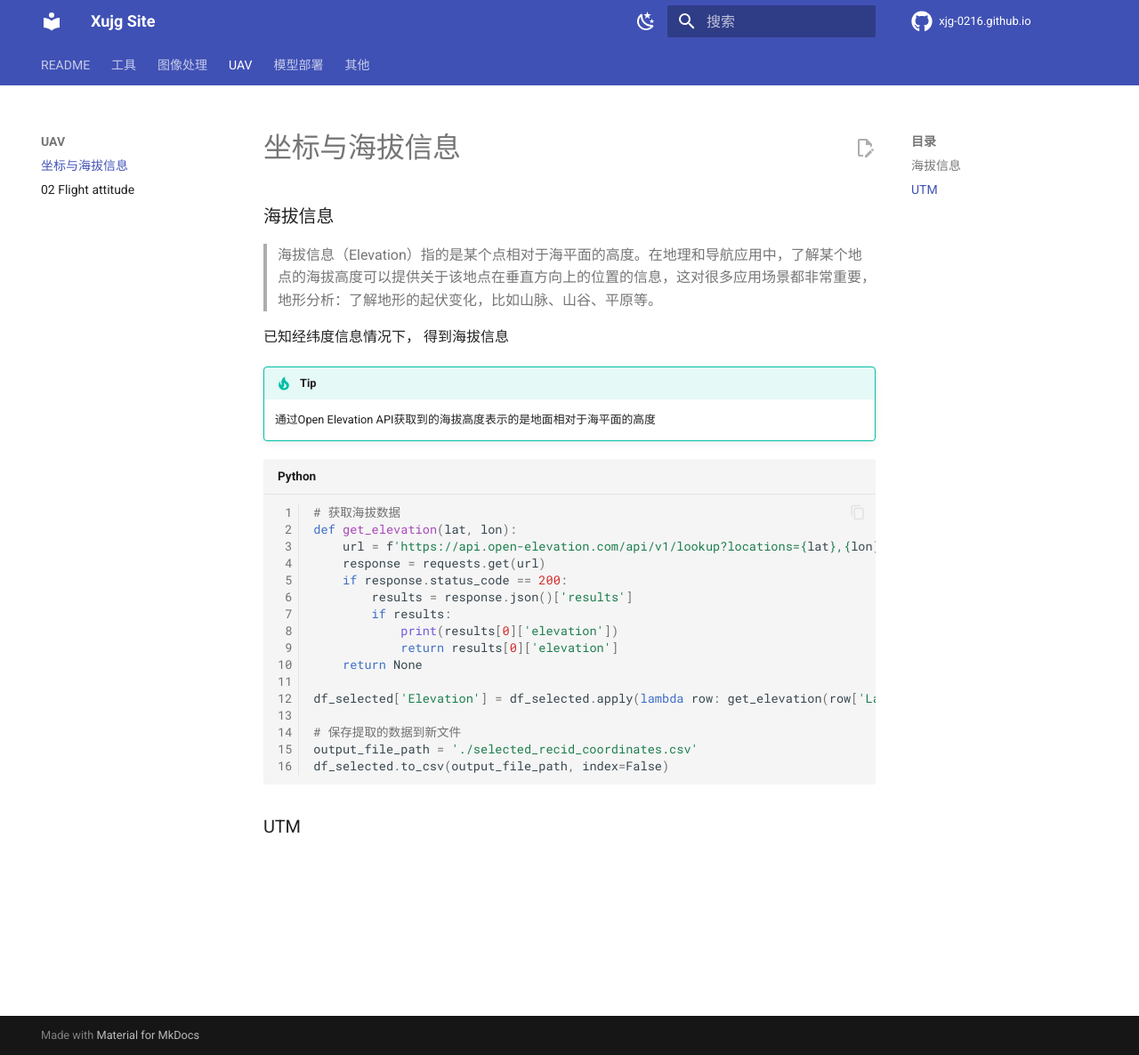
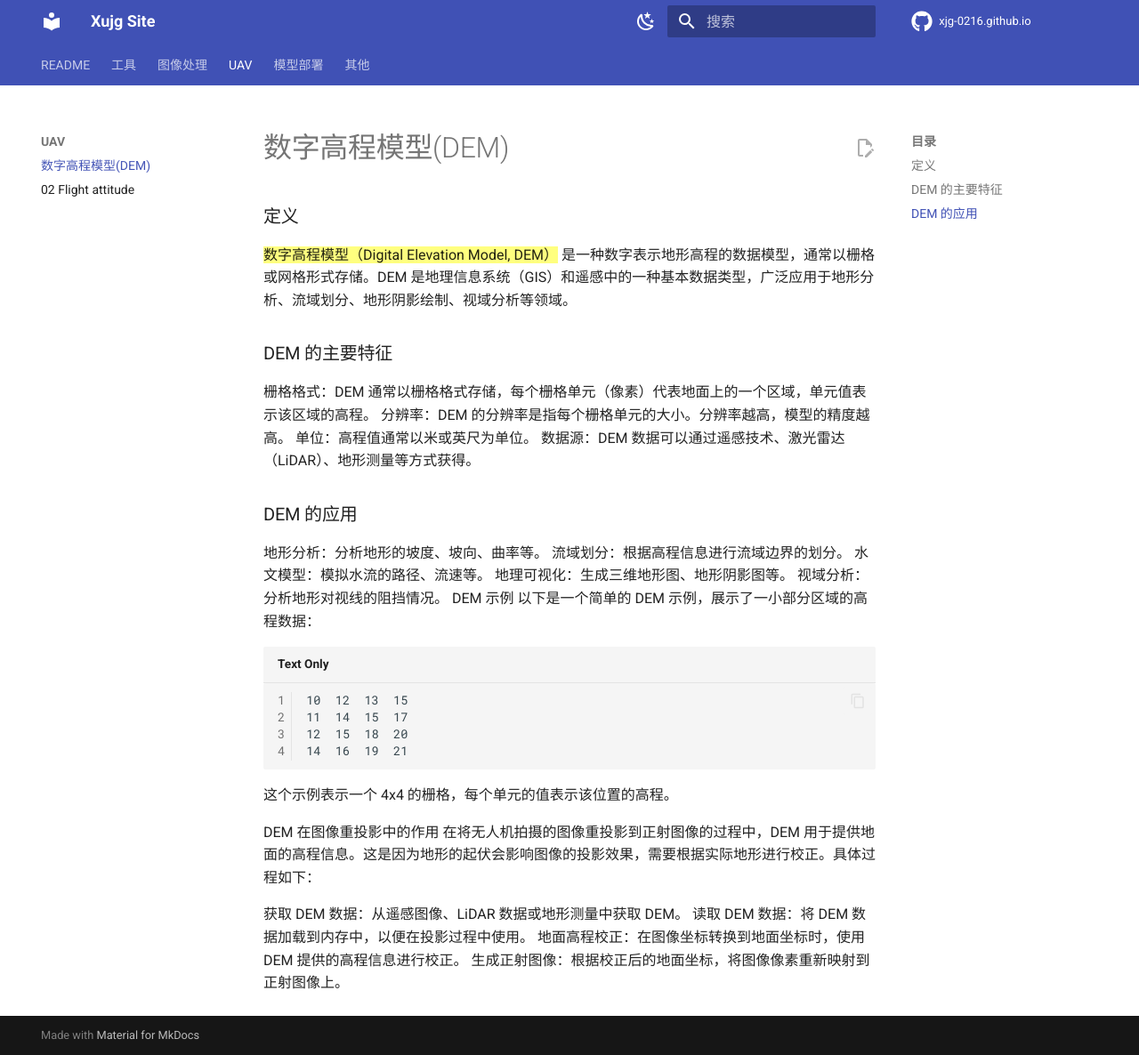
Before and after one commit to Xjg-0216/xjg-0216.github.io, an MkDocs documentation site: the page built from docs/UAV/01-elevation.md, in a window 1280 px wide and 1186 px high. Shown: the whole window at 89% size. Built offline with MkDocs 1.6.1 and Material for MkDocs 9.7.7, drawn with Linux system fonts in a browser that asks for light colours; nearby versions of some CDN libraries; library files that are not in the unit come from our copies; comment, search, counter and statistics services are not loaded.

Commit message:
update elevation

````diff
--- a/docs/UAV/01-elevation.md
+++ b/docs/UAV/01-elevation.md
@@ -1,30 +1,34 @@
-# 坐标与海拔信息
 
-### 海拔信息
->海拔信息（Elevation）指的是某个点相对于海平面的高度。在地理和导航应用中，了解某个地点的海拔高度可以提供关于该地点在垂直方向上的位置的信息，这对很多应用场景都非常重要，地形分析：了解地形的起伏变化，比如山脉、山谷、平原等。
+# 数字高程模型(DEM)
 
-已知经纬度信息情况下， 得到海拔信息
-!!! tip
-    通过Open Elevation API获取到的海拔高度表示的是地面相对于海平面的高度
+### 定义
+==数字高程模型（Digital Elevation Model, DEM）== 是一种数字表示地形高程的数据模型，通常以栅格或网格形式存储。DEM 是地理信息系统（GIS）和遥感中的一种基本数据类型，广泛应用于地形分析、流域划分、地形阴影绘制、视域分析等领域。
 
+### DEM 的主要特征
+栅格格式：DEM 通常以栅格格式存储，每个栅格单元（像素）代表地面上的一个区域，单元值表示该区域的高程。
+分辨率：DEM 的分辨率是指每个栅格单元的大小。分辨率越高，模型的精度越高。
+单位：高程值通常以米或英尺为单位。
+数据源：DEM 数据可以通过遥感技术、激光雷达（LiDAR）、地形测量等方式获得。
+### DEM 的应用
+地形分析：分析地形的坡度、坡向、曲率等。
+流域划分：根据高程信息进行流域边界的划分。
+水文模型：模拟水流的路径、流速等。
+地理可视化：生成三维地形图、地形阴影图等。
+视域分析：分析地形对视线的阻挡情况。
+DEM 示例
+以下是一个简单的 DEM 示例，展示了一小部分区域的高程数据：
+```text
+10  12  13  15
+11  14  15  17
+12  15  18  20
+14  16  19  21
+```
+这个示例表示一个 4x4 的栅格，每个单元的值表示该位置的高程。
 
-```python
-# 获取海拔数据
-def get_elevation(lat, lon):
-    url = f'https://api.open-elevation.com/api/v1/lookup?locations={lat},{lon}'
-    response = requests.get(url)
-    if response.status_code == 200:
-        results = response.json()['results']
-        if results:
-            print(results[0]['elevation'])
-            return results[0]['elevation']
-    return None
+DEM 在图像重投影中的作用
+在将无人机拍摄的图像重投影到正射图像的过程中，DEM 用于提供地面的高程信息。这是因为地形的起伏会影响图像的投影效果，需要根据实际地形进行校正。具体过程如下：
 
-df_selected['Elevation'] = df_selected.apply(lambda row: get_elevation(row['Latitude'], row['Longitude']), axis=1)
-
-# 保存提取的数据到新文件
-output_file_path = './selected_recid_coordinates.csv'
-df_selected.to_csv(output_file_path, index=False)
-```
-
-### UTM
+获取 DEM 数据：从遥感图像、LiDAR 数据或地形测量中获取 DEM。
+读取 DEM 数据：将 DEM 数据加载到内存中，以便在投影过程中使用。
+地面高程校正：在图像坐标转换到地面坐标时，使用 DEM 提供的高程信息进行校正。
+生成正射图像：根据校正后的地面坐标，将图像像素重新映射到正射图像上。
````
Also changed, not shown: docs/IMAGE_PROCESS/03-reprojection.md (added, +185 -0 lines), docs/IMAGE_PROCESS/img/image.png (added).
